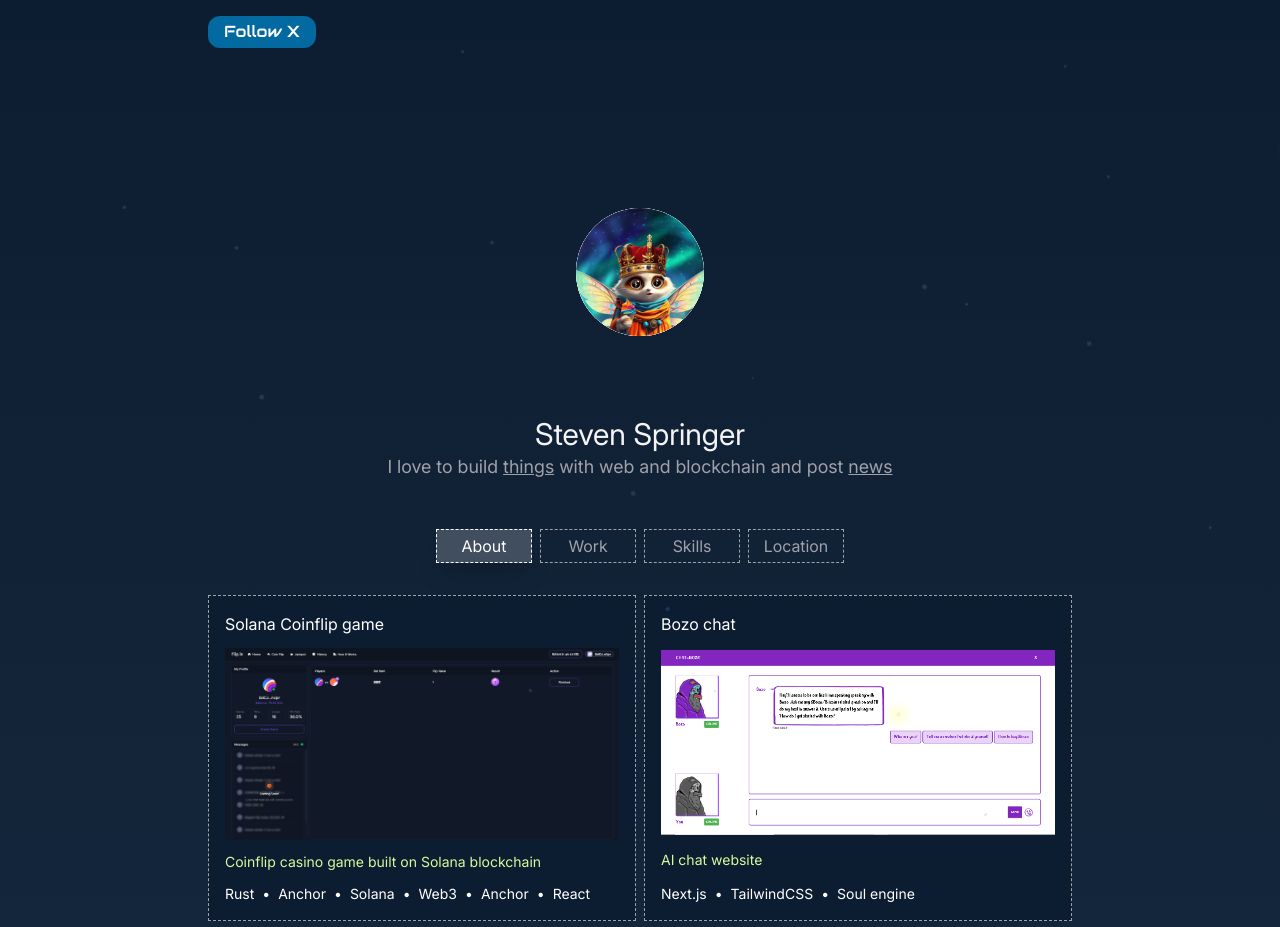
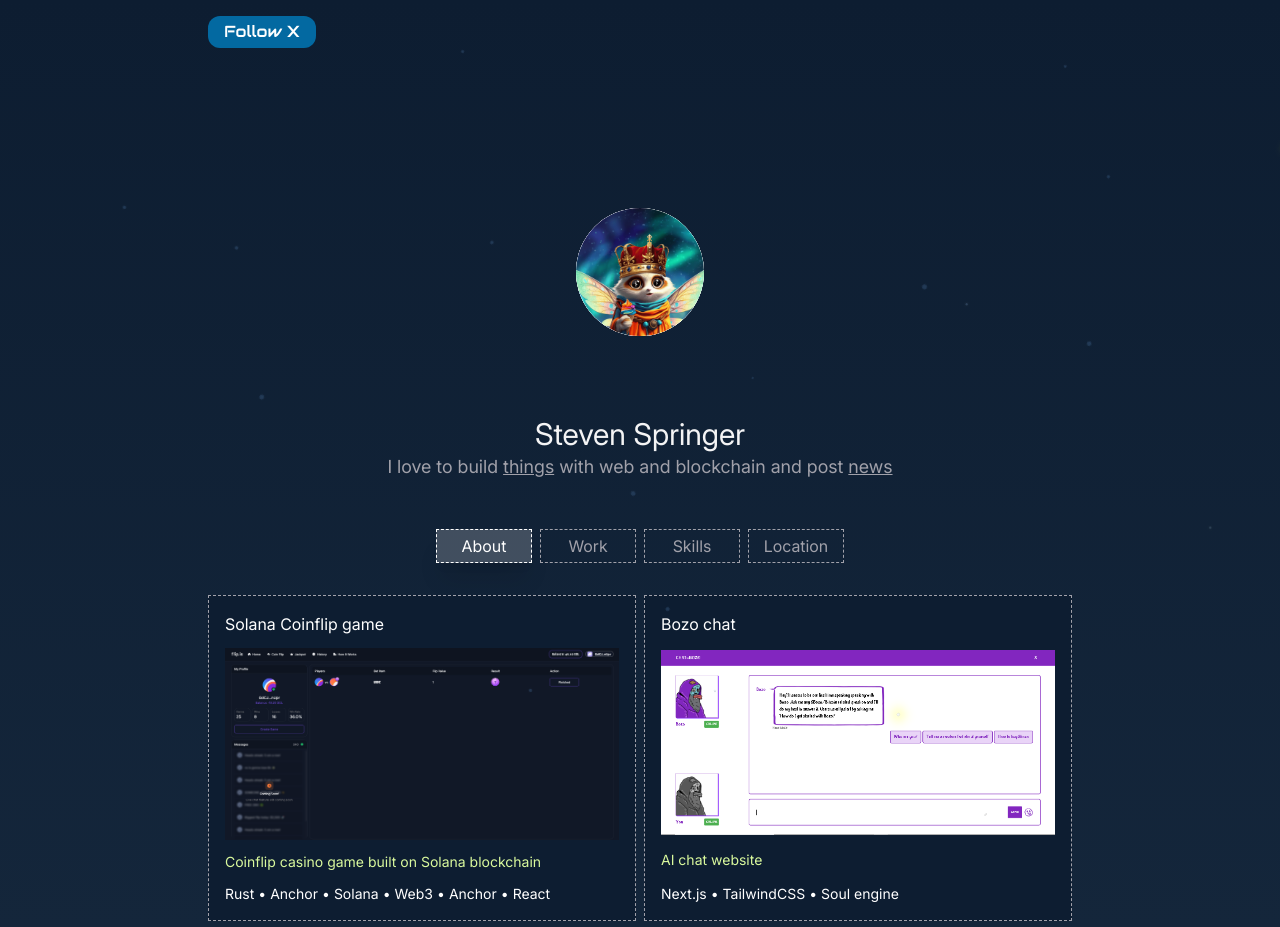
Before and after one commit to husreo/newPortfolio, a React (Create React App) app: page /work in a window 1280 px wide. Shown: the top 927 px of the page. Built offline with nearby package versions, Linux system fonts and the light colour scheme.

Commit message:
updat: font

```diff
--- a/src/Page/work.tsx
+++ b/src/Page/work.tsx
@@ -13,11 +13,11 @@ export const Work = () => {
                 {/* <div className="w-full mt-3">
                     <p className="text-sm sm:text-md text-left text-zinc-400">{val.stack.join(' | ')}</p>
                 </div> */}
-                <ul className="flex flex-wrap w-full mt-3 gap-1 md:gap-2 first:marker:hidden">
+                <ul className="flex flex-wrap w-full mt-3 gap-1 first:marker:hidden">
                     {val.stack.map((v, index) =>
                         <li key={index + "work"} className="flex justify-between text-sm items-center">
                             <span>{v}</span>
-                            {index !== val.stack.length - 1 && <span className="ml-1 md:ml-2">•</span>}
+                            {index !== val.stack.length - 1 && <span className="ml-1">•</span>}
                         </li>
                     )}
                 </ul>
```
